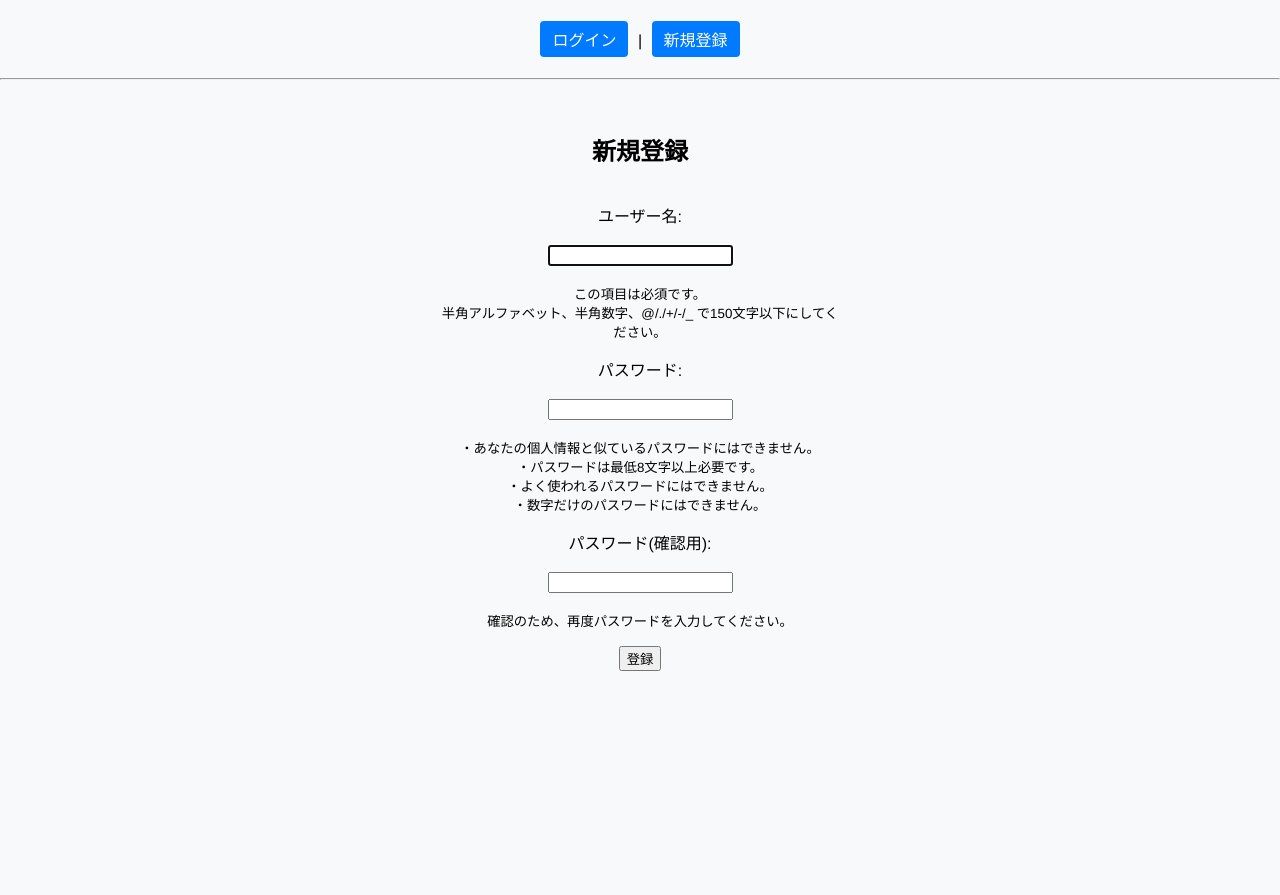
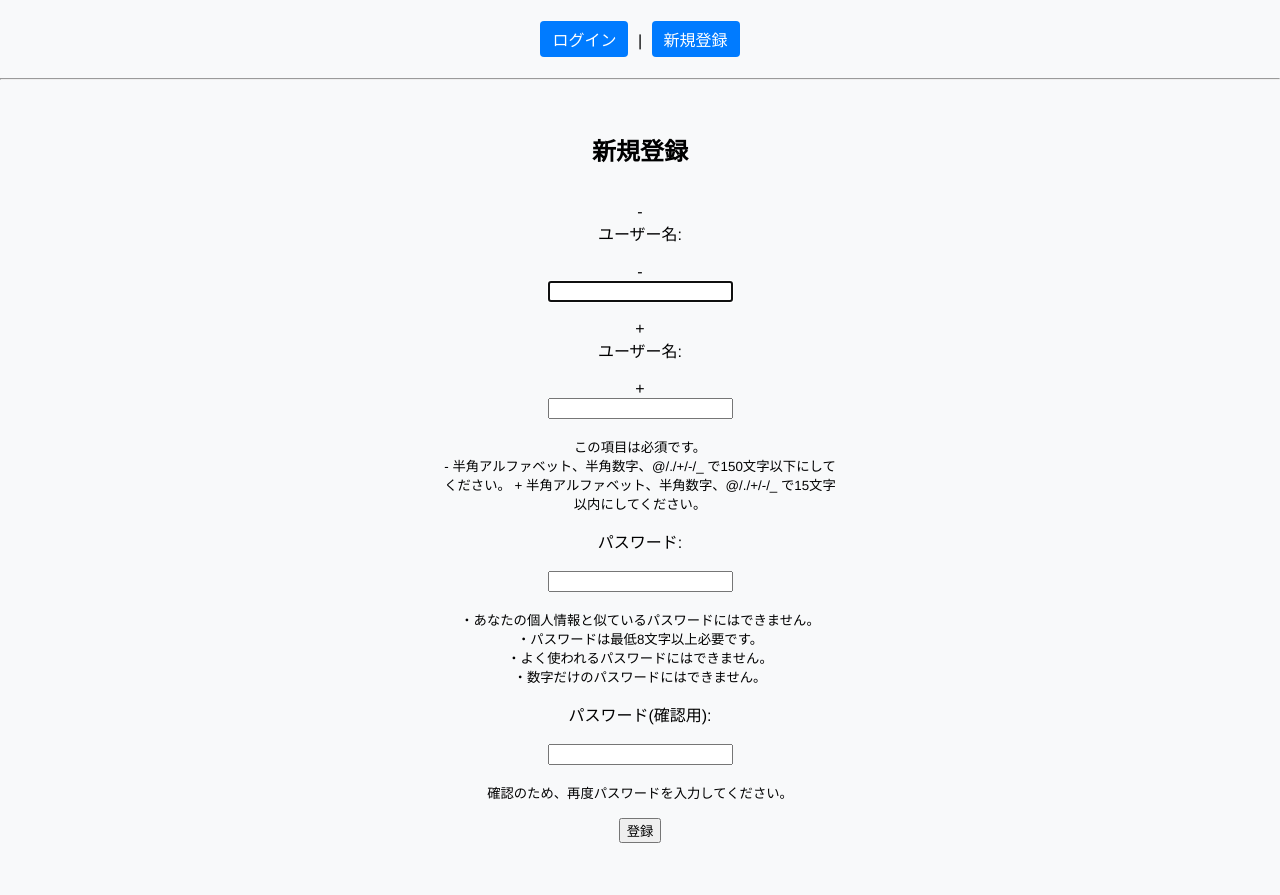
Before and after one commit to 97958697/my-first-portfolio, a Django app: page /accounts/signup/ in a window 1280 px wide. Before the commit the page ends 671 px from the top, so only its background shows below. Run offline with Django 5.2, Linux system fonts and the light colour scheme.

Commit message:
新規登録画面のユーザー名入力制限を15文字以内に変更

```diff
--- a/templates/registration/signup.html
+++ b/templates/registration/signup.html
@@ -6,11 +6,14 @@
   <form method="post">
     {% csrf_token %}
     <div class="signup-field">
-      {{ form.username.label_tag }}<br>
-      {{ form.username }}<br>
+-        {{ form.username.label_tag }}<br>
+-        {{ form.username }}<br>
++        {{ form.username.label_tag }}<br>
++        <input type="text" name="{{ form.username.name }}" id="{{ form.username.id_for_label }}" maxlength="15" value="{{ form.username.value|default_if_none:'' }}"> <br>
       <small class="help-text">
         この項目は必須です。<br>
-        半角アルファベット、半角数字、@/./+/-/_ で150文字以下にしてください。
+-          半角アルファベット、半角数字、@/./+/-/_ で150文字以下にしてください。
++          半角アルファベット、半角数字、@/./+/-/_ で15文字以内にしてください。
       </small>
     </div>
     <div class="signup-field">
```
